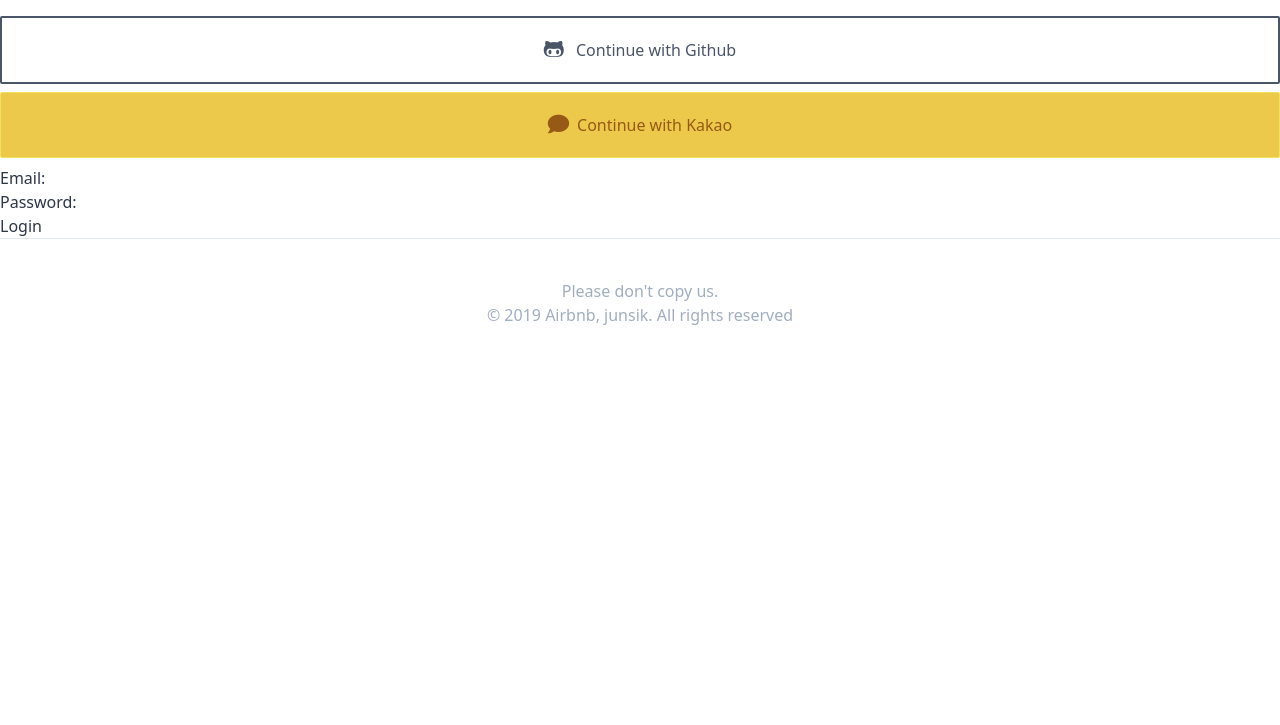
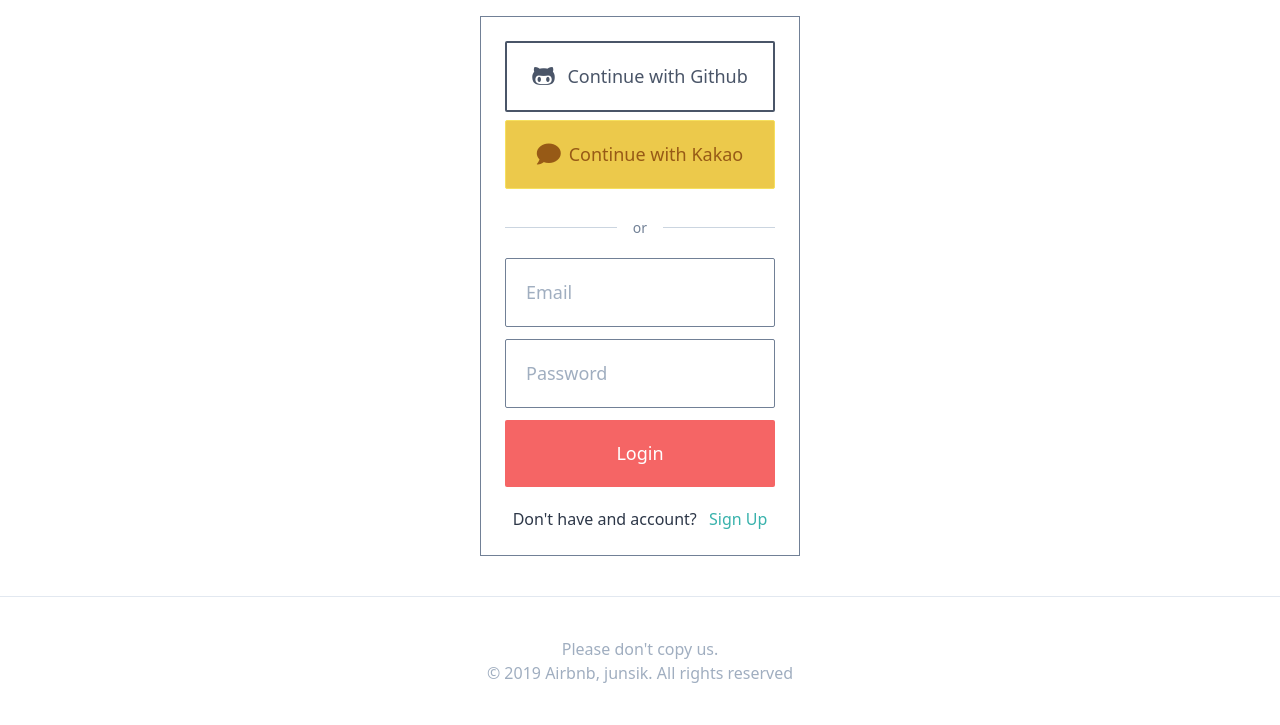
Before and after one commit to KIMJUNSICK/Airbnb_clone, a Django app: page /users/login in a window 1280 px wide. Shown: the part 80-805 px from the top of the page. Before the commit the page ends 405 px from the top, so only its background shows below. Run offline with Django 3.2, Linux system fonts and the light colour scheme; style sheets or scripts are compiled from the project's sources; some libraries are stand-ins or nearby versions.

Commit message:
CSS: login & upgrade social login

```diff
--- a/assets/scss/styles.scss
+++ b/assets/scss/styles.scss
@@ -15,4 +15,15 @@
   }
 }
 
+.btn {
+  @apply text-center rounded-sm py-5 font-light text-lg w-full;
+}
+
+input {
+  @apply rounded-sm py-5 font-light text-lg w-full text-left border border-gray-600 px-5;
+  &:focus {
+    @apply outline-none border-teal-500;
+  }
+}
+
 @tailwind utilities;
--- a/templates/partials/social_login.html
+++ b/templates/partials/social_login.html
@@ -1,11 +1,16 @@
 <div class="flex flex-col w-full">
-    <a href="{% url 'users:github-login' %}" class="w-full border-2 font-medium
-    text-gray-700 mb-2 border-gray-700 text-center rounded-sm py-5">
+    <a href="{% url 'users:github-login' %}" class="btn border-2
+    text-gray-700 mb-2 border-gray-700">
         <i class="fab fa-github-alt mr-2 fa-lg"></i> Continue with Github
     </a>
-    <a href="{% url 'users:kakao-login' %}" class="w-full border
-    font-medium text-yellow-800 mb-2 border-yellow-400 text-center
-    rounded-sm py-5 bg-yellow-500">
+    <a href="{% url 'users:kakao-login' %}" class="btn border
+    text-yellow-800 mb-2 border-yellow-400 bg-yellow-500">
         <i class="fas fa-comment mr-2 fa-lg"></i>Continue with Kakao
     </a>
 </div>
+
+<div class="flex items-center w-full my-5">
+    <div class="h-px w-full bg-gray-400"></div>
+    <span class="text-gray-600 font-medium mx-4 text-sm">or</span>
+    <div class="h-px w-full bg-gray-400"></div>
+</div>
--- a/templates/users/login.html
+++ b/templates/users/login.html
@@ -2,7 +2,7 @@
 
 {% block page_title %}
 
-    Login
+Login
 
 {% endblock page_title %}
 
@@ -11,11 +11,20 @@
 
 {% block content %}
 
+<div class="lg:w-5/12 md:w-1/2 xl:w-1/4 container mx-auto my-10 border border-gray-600 p-6 flex flex-col items-center">
     {% include "partials/social_login.html" %}
 
-    <form method="POST" action="{% url 'users:login' %}">
+    <form method="POST" action="{% url 'users:login' %}" class="w-full">
         {% csrf_token %}
-        {{form.as_p}}
-        <button>Login</button>
+        <input type="email" placeholder="Email" class="mb-3">
+        <input type="password" placeholder="Password" class="mb-3">
+        <button class="btn bg-red-500 text-white">Login</button>
     </form>
+
+    <div class="mt-5">
+        <span class="mr-2">Don't have and account?</span>
+        <a href="{% url 'users:signup' %}" class="text-teal-500 font-medium">Sign Up</a>
+    </div>
+</div>
+
 {% endblock content %}
```
